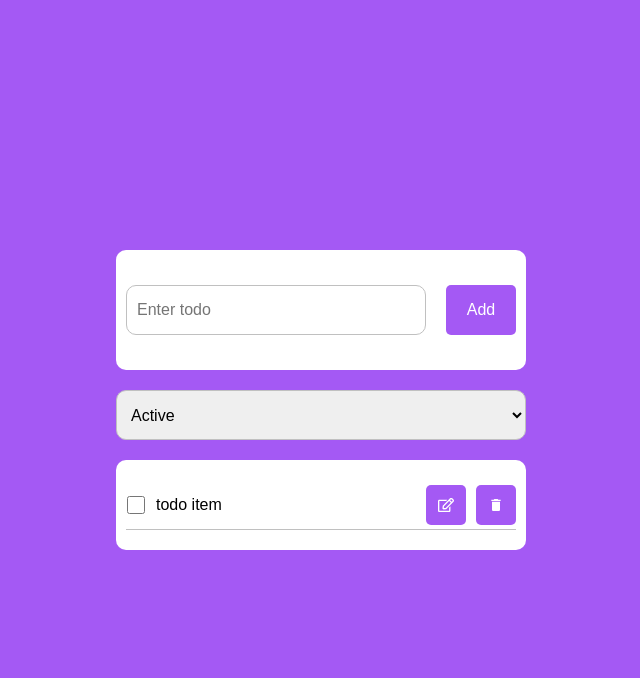
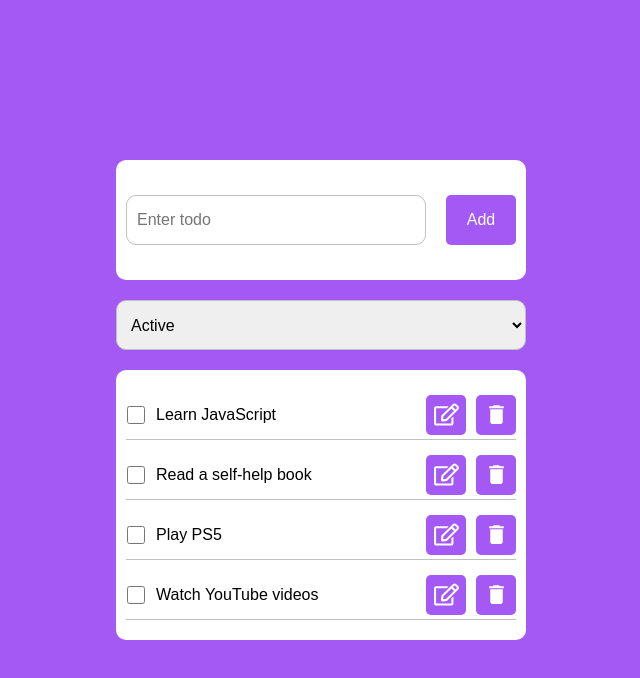
Before and after one commit to AbdulMateen18/todo-app, a React (Create React App) app: page / in a window 1280 px wide. Shown: the top 678 px of the page, without its empty margins (319-959 px from the left). Built offline with nearby package versions, Linux system fonts and the light colour scheme.

Commit message:
added todolist

```diff
--- a/src/App.js
+++ b/src/App.js
@@ -1,13 +1,22 @@
+import { useState } from "react";
 import TodoSearch from "./components/TodoSearch";
 import TodoFilter from "./components/TodoFilter";
 import TodoList from "./components/TodoList";
 
 function App() {
+  const [todos, setTodos] = useState([
+    { id: 0, task: "Learn JavaScript", status: "Active" },
+    { id: 1, task: "Read a self-help book", status: "Active" },
+    { id: 2, task: "Play PS5", status: "Active" },
+    { id: 3, task: "Watch YouTube videos", status: "Active" },
+    // { id: 5, task: "Pray to God", status: "Active" },
+  ]);
+
   return (
     <div className="todo-container">
       <TodoSearch />
       <TodoFilter />
-      <TodoList />
+      <TodoList todos={todos} />
     </div>
   );
 }
--- a/src/components/TodoList.jsx
+++ b/src/components/TodoList.jsx
@@ -2,24 +2,26 @@ import React from "react";
 import { FaRegEdit } from "react-icons/fa";
 import { MdDelete } from "react-icons/md";
 
-const TodoList = () => {
+const TodoList = ({ todos }) => {
   return (
     <div className="todo-list">
-      <div className="todo-list-item">
+      {todos.map((todo) => (
+        <div className="todo-list-item" key={todo.id}>
           <div className="task">
             <input type="checkbox" />
-          <p>todo item</p>
+            <p>{todo.task}</p>
           </div>
 
           <div className="btn-container">
             <div className="edit">
-            <FaRegEdit />
+              <FaRegEdit size={25} />
             </div>
             <div className="del">
-            <MdDelete />
+              <MdDelete size={25} />
             </div>
           </div>
         </div>
+      ))}
     </div>
   );
 };
```
Lines whose indentation alone changed are shown as unchanged.
